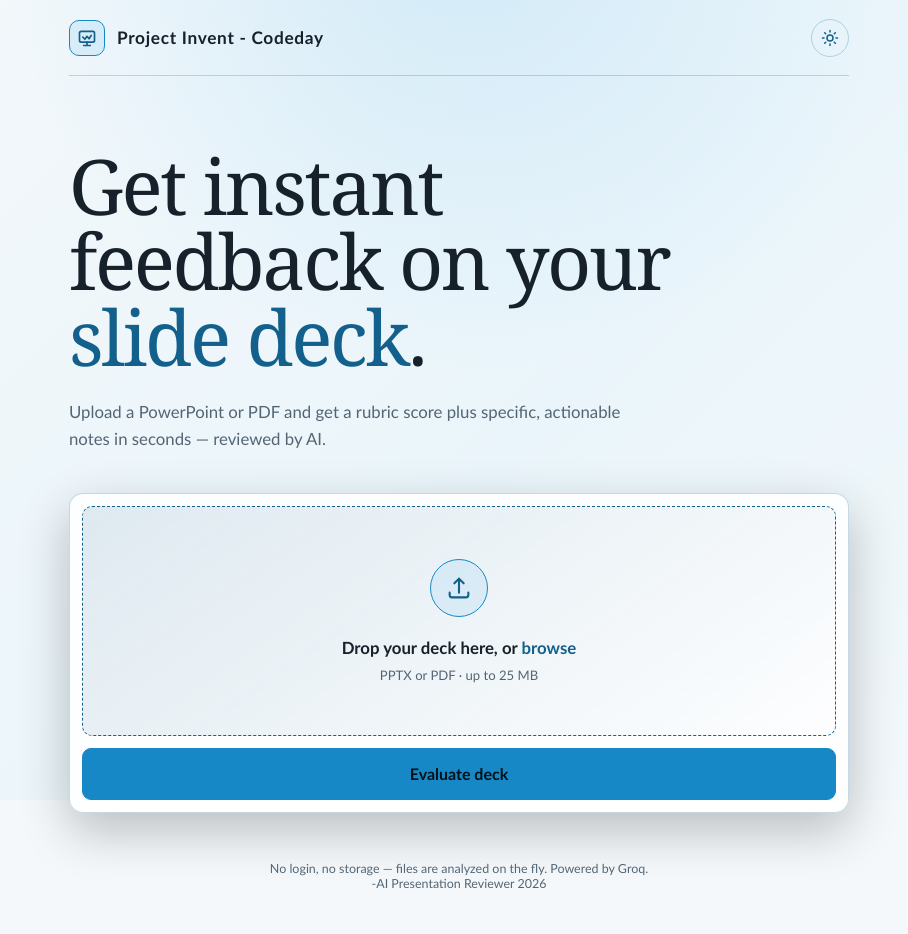
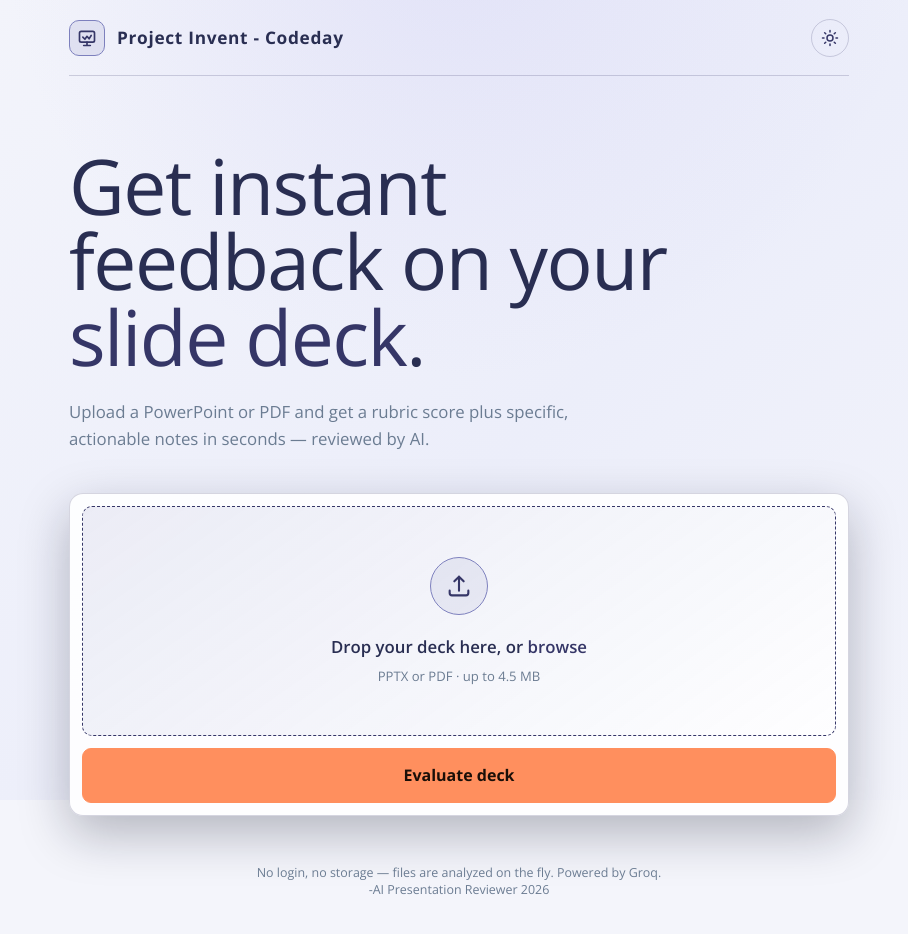
Before and after one commit to yaqubahmed325-dotcom/Project-invent-codeday, a website: page presentation-reviewer/frontend/index.html in a window 1280 px wide. Both pictures are taken after a click on the button "Switch to light mode". Shown: the whole page, without its empty margins (181-1089 px from the left). Drawn offline with nearby package versions, Linux system fonts and the light colour scheme.

Commit message:
New colors

```diff
--- a/presentation-reviewer/frontend/index.html
+++ b/presentation-reviewer/frontend/index.html
@@ -4,6 +4,9 @@
   <meta charset="UTF-8" />
   <meta name="viewport" content="width=device-width, initial-scale=1.0" />
   <title>AI Presentation Reviewer | Project Invent - Codeday</title>
+  <link rel="preconnect" href="https://fonts.googleapis.com">
+  <link rel="preconnect" href="https://fonts.gstatic.com" crossorigin>
+  <link href="https://fonts.googleapis.com/css2?family=Open+Sans:ital,wght@0,400;0,600;0,700;1,400&display=swap" rel="stylesheet">
   <link rel="stylesheet" href="style.css" />
   <!-- Vercel Web Analytics -->
   <script defer src="/_vercel/insights/script.js"></script>
@@ -39,7 +42,7 @@
             <svg viewBox="0 0 24 24" width="28" height="28" fill="none" stroke="currentColor" stroke-width="1.8" stroke-linecap="round" stroke-linejoin="round"><path d="M12 16V4M8 8l4-4 4 4"/><path d="M4 16v2a2 2 0 0 0 2 2h12a2 2 0 0 0 2-2v-2"/></svg>
           </span>
           <span class="dz-title" id="dropzone-label">Drop your deck here, or <span class="dz-browse">browse</span></span>
-          <span class="dz-hint">PPTX or PDF · up to 25&nbsp;MB</span>
+          <span class="dz-hint">PPTX or PDF · up to 4.5&nbsp;MB</span>
           <input type="file" id="deck" name="deck" accept=".pptx,.pdf" required />
         </label>
         <button type="submit" id="submit-btn" class="btn-primary">
--- a/presentation-reviewer/frontend/style.css
+++ b/presentation-reviewer/frontend/style.css
@@ -1,27 +1,32 @@
+
 :root {
-  --black: #05070a;
-  --surface: #0b1016;
-  --surface-raised: #101923;
-  --marine: #36a9e8;
-  --marine-bright: #78d4ff;
-  --marine-deep: #12608b;
-  --text: #d9f2ff;
-  --muted: #83a1b2;
-  --border: rgba(72, 170, 220, 0.28);
+  --black: #101226;
+  --surface: #171a35;
+  --surface-raised: #1e2242;
+  --marine: #7D80BD;
+  --marine-bright: #B0ADED;
+  --marine-deep: #353667;
+  --text: #E5EBF2;
+  --muted: #9b9fc4;
+  --border: rgba(176, 173, 237, 0.28);
   --error: #ff7d87;
+  --accent: #FF8F5E;
+  --accent-soft: #FCC782;
 }
 
 [data-theme="light"] {
-  --black: #f4f8fb;
+  --black: #f4f5fb;
   --surface: #ffffff;
-  --surface-raised: #eef5f9;
-  --marine: #1688c5;
-  --marine-bright: #12608b;
-  --marine-deep: #12608b;
-  --text: #17212b;
-  --muted: #536575;
-  --border: rgba(18, 96, 139, 0.24);
+  --surface-raised: #E5EBF2;
+  --marine: #7D80BD;
+  --marine-bright: #353667;
+  --marine-deep: #353667;
+  --text: #292E52;
+  --muted: #6B7C92;
+  --border: rgba(53, 54, 103, 0.2);
   --error: #b42332;
+  --accent: #FF8F5E;
+  --accent-soft: #FCC782;
 }
 
 * { box-sizing: border-box; }
@@ -34,7 +39,7 @@ body {
   padding: 0 1.25rem 2rem;
   color: var(--text);
   background: var(--black);
-  font-family: "Trebuchet MS", "Segoe UI", sans-serif;
+  font-family: "Open Sans", "Segoe UI", sans-serif;
   transition: color 180ms ease, background-color 180ms ease;
 }
 
@@ -42,12 +47,12 @@ body::before {
   position: fixed;
   z-index: -1;
   inset: 0;
-  background: radial-gradient(circle at 50% -10%, rgba(19, 105, 151, 0.24), transparent 42%), linear-gradient(135deg, #05070a 0%, #08121a 55%, #05070a 100%);
+  background: radial-gradient(circle at 50% -10%, rgba(125, 128, 189, 0.28), transparent 42%), linear-gradient(135deg, #101226 0%, #171a35 55%, #101226 100%);
   content: "";
 }
 
 [data-theme="light"] body::before {
-  background: radial-gradient(circle at 50% -10%, rgba(54, 169, 232, 0.16), transparent 42%), linear-gradient(135deg, #f4f8fb 0%, #eaf5fb 55%, #f4f8fb 100%);
+  background: radial-gradient(circle at 50% -10%, rgba(176, 173, 237, 0.22), transparent 42%), linear-gradient(135deg, #f4f5fb 0%, #eceefa 55%, #f4f5fb 100%);
 }
 
 .app { max-width: 780px; margin: 0 auto; }
@@ -61,7 +66,7 @@ body::before {
 }
 
 .brand { display: flex; align-items: center; gap: 0.75rem; color: var(--marine-bright); }
-.brand-mark { display: grid; place-items: center; width: 36px; height: 36px; border: 1px solid var(--marine); border-radius: 10px; background: rgba(54, 169, 232, 0.12); }
+.brand-mark { display: grid; place-items: center; width: 36px; height: 36px; border: 1px solid var(--marine); border-radius: 10px; background: rgba(125, 128, 189, 0.15); }
 .brand-name { color: var(--text); font-size: 1.08rem; font-weight: 700; letter-spacing: 0.04em; }
 .brand-ai { color: var(--marine-bright); }
 
@@ -76,68 +81,67 @@ body::before {
   color: var(--marine-bright);
   background: transparent;
 }
-.theme-toggle:hover { border-color: var(--marine); background: rgba(54, 169, 232, 0.12); }
+.theme-toggle:hover { border-color: var(--marine); background: rgba(125, 128, 189, 0.15); }
 .icon-sun { display: none; }
 [data-theme="light"] .icon-sun { display: block; }
 [data-theme="light"] .icon-moon { display: none; }
 
 .main { padding: 4.5rem 0 1rem; }
 .hero-copy { max-width: 680px; }
-h1 { margin: 0; color: var(--text); font-family: Georgia, serif; font-size: clamp(2.4rem, 7vw, 4.8rem); font-weight: 400; line-height: 0.98; letter-spacing: -0.03em; }
+h1 { margin: 0; color: var(--text); font-family: "Open Sans", sans-serif; font-weight: 400; font-size: clamp(2.4rem, 7vw, 4.8rem); line-height: 0.98; letter-spacing: -0.02em; }
 .grad { color: var(--marine-bright); }
 .hero-copy p { max-width: 570px; margin: 1.5rem 0 0; color: var(--muted); font-size: 1.05rem; line-height: 1.65; }
 
-.card { border: 1px solid var(--border); border-radius: 14px; background: color-mix(in srgb, var(--surface) 88%, transparent); box-shadow: 0 18px 50px rgba(0, 0, 0, 0.24); }
+.card { border: 1px solid var(--border); border-radius: 14px; background: color-mix(in srgb, var(--surface) 88%, transparent); box-shadow: 0 18px 50px rgba(16, 18, 38, 0.28); }
 .upload-card { margin-top: 2.5rem; padding: 0.75rem; }
 
-.dropzone { display: flex; flex-direction: column; align-items: center; justify-content: center; min-height: 230px; padding: 2.5rem 1rem; border: 1px dashed var(--marine-deep); border-radius: 10px; cursor: pointer; text-align: center; color: var(--muted); background: linear-gradient(145deg, rgba(18, 96, 139, 0.13), transparent); transition: border-color 180ms ease, background 180ms ease, transform 180ms ease; }
-.dropzone:hover, .dropzone.dragover { border-color: var(--marine-bright); background: rgba(54, 169, 232, 0.12); transform: translateY(-2px); }
+.dropzone { display: flex; flex-direction: column; align-items: center; justify-content: center; min-height: 230px; padding: 2.5rem 1rem; border: 1px dashed var(--marine-deep); border-radius: 10px; cursor: pointer; text-align: center; color: var(--muted); background: linear-gradient(145deg, rgba(125, 128, 189, 0.14), transparent); transition: border-color 180ms ease, background 180ms ease, transform 180ms ease; }
+.dropzone:hover, .dropzone.dragover { border-color: var(--marine-bright); background: rgba(125, 128, 189, 0.16); transform: translateY(-2px); }
 .dropzone input[type="file"] { position: absolute; width: 1px; height: 1px; opacity: 0; }
-.dz-icon { display: grid; place-items: center; width: 58px; height: 58px; margin-bottom: 1.25rem; border: 1px solid var(--marine); border-radius: 50%; color: var(--marine-bright); background: rgba(54, 169, 232, 0.1); }
-.dz-title { color: var(--text); font-size: 1.05rem; font-weight: 700; }
+.dz-icon { display: grid; place-items: center; width: 58px; height: 58px; margin-bottom: 1.25rem; border: 1px solid var(--marine); border-radius: 50%; color: var(--marine-bright); background: rgba(125, 128, 189, 0.12); }
+.dz-title { color: var(--text); font-size: 1.05rem; font-weight: 600; }
 .dz-browse { color: var(--marine-bright); }
 .dz-hint { margin-top: 0.55rem; color: var(--muted); font-size: 0.82rem; }
 
-button { width: 100%; padding: 0.95rem; border: 1px solid var(--marine); border-radius: 9px; color: #021018; background: var(--marine); cursor: pointer; font: inherit; font-weight: 700; transition: background 180ms ease, transform 180ms ease; }
+button { width: 100%; padding: 0.95rem; border: 1px solid var(--accent); border-radius: 9px; color: #1a0f08; background: var(--accent); cursor: pointer; font: inherit; font-weight: 700; transition: background 180ms ease, transform 180ms ease; }
 .upload-card button { margin-top: 0.75rem; }
-button:hover:not(:disabled) { background: var(--marine-bright); transform: translateY(-1px); }
+button:hover:not(:disabled) { background: var(--accent-soft); transform: translateY(-1px); }
 button:disabled { cursor: not-allowed; opacity: 0.55; }
 
 .status { margin-top: 1.25rem; padding: 0.85rem 1rem; border: 1px solid var(--border); border-radius: 9px; color: var(--marine-bright); background: var(--surface); }
 .status.error { border-color: var(--error); color: var(--error); }
 .results { display: grid; gap: 1rem; margin-top: 2.5rem; }
 .score-hero { display: flex; align-items: center; gap: 1.5rem; padding: 1.5rem; }
-.ring { display: grid; place-items: center; width: 132px; aspect-ratio: 1; flex: 0 0 auto; border-radius: 50%; background: conic-gradient(var(--marine-bright) var(--score, 0%), rgba(54, 169, 232, 0.12) 0); }
+.ring { display: grid; place-items: center; width: 132px; aspect-ratio: 1; flex: 0 0 auto; border-radius: 50%; background: conic-gradient(var(--accent) var(--score, 0%), rgba(125, 128, 189, 0.14) 0); }
 .ring-hole { display: grid; place-items: center; width: 106px; aspect-ratio: 1; border-radius: 50%; background: var(--surface); }
-.ring-num { color: var(--marine-bright); font-size: 2rem; font-weight: 700; }
+.ring-num { color: var(--accent); font-size: 2rem; font-weight: 700; }
 .ring-max { margin-top: -0.35rem; color: var(--muted); font-size: 0.75rem; }
 .grade-chip { display: inline-flex; align-items: center; gap: 0.45rem; color: var(--marine-bright); font-weight: 700; }
-.grade-dot { width: 8px; height: 8px; border-radius: 50%; background: var(--marine-bright); box-shadow: 0 0 12px var(--marine-bright); }
+.grade-dot { width: 8px; height: 8px; border-radius: 50%; background: var(--accent); box-shadow: 0 0 12px var(--accent); }
 .grade-sub { margin: 0.5rem 0 0; color: var(--muted); }
-.download-btn { display: inline-flex; align-items: center; justify-content: center; gap: 0.5rem; width: auto; margin-top: 1rem; padding: 0.65rem 0.85rem; color: var(--marine-bright); background: transparent; }
-.download-btn:hover:not(:disabled) { color: #021018; }
+.download-btn { display: inline-flex; align-items: center; justify-content: center; gap: 0.5rem; width: auto; margin-top: 1rem; padding: 0.65rem 0.85rem; color: var(--marine-bright); background: transparent; border-color: var(--marine); }
+.download-btn:hover:not(:disabled) { color: var(--black); background: var(--marine-bright); }
 .meters-card, .feedback-card { padding: 1.5rem; }
-h2 { margin: 0 0 1.25rem; color: var(--marine-bright); font-family: Georgia, serif; font-size: 1.35rem; font-weight: 400; }
+h2 { margin: 0 0 1.25rem; color: var(--marine-bright); font-family: "Open Sans", sans-serif; font-weight: 600; font-size: 1.35rem; }
 .meters { display: grid; gap: 1rem; }
 .meter-head { display: flex; justify-content: space-between; gap: 1rem; margin-bottom: 0.45rem; color: var(--text); font-size: 0.9rem; }
 .meter-head strong { color: var(--marine-bright); }
-.meter-track { height: 7px; overflow: hidden; border-radius: 99px; background: rgba(54, 169, 232, 0.12); }
+.meter-track { height: 7px; overflow: hidden; border-radius: 99px; background: rgba(125, 128, 189, 0.14); }
 .meter-track span { display: block; height: 100%; border-radius: inherit; background: linear-gradient(90deg, var(--marine-deep), var(--marine-bright)); }
 .feedback-list { display: grid; gap: 0.8rem; margin: 0; padding: 0; list-style: none; color: var(--muted); line-height: 1.55; }
 .feedback-list li { position: relative; padding-left: 1.25rem; }
-.feedback-list li::before { position: absolute; left: 0; color: var(--marine-bright); content: "→"; }
+.feedback-list li::before { position: absolute; left: 0; color: var(--accent); content: "→"; }
+.footer { padding: 2rem 0 0.5rem; color: var(--muted); font-size: 0.78rem; text-align: center; }
 
 .compliance-card { padding: 1.5rem; }
 .compliance-list { display: grid; gap: 0.9rem; margin: 0; padding: 0; list-style: none; }
-.compliance-item { padding: 0.85rem 1rem; border: 1px solid var(--border); border-radius: 9px; background: rgba(54, 169, 232, 0.06); }
+.compliance-item { padding: 0.85rem 1rem; border: 1px solid var(--border); border-radius: 9px; background: rgba(125, 128, 189, 0.08); }
 .compliance-item.missing { border-color: color-mix(in srgb, var(--error) 45%, var(--border)); background: color-mix(in srgb, var(--error) 8%, transparent); }
 .compliance-head { display: flex; align-items: center; gap: 0.6rem; }
-.compliance-mark { display: grid; place-items: center; width: 22px; height: 22px; border-radius: 50%; font-size: 0.85rem; font-weight: 700; flex: 0 0 auto; color: #021018; background: var(--marine-bright); }
+.compliance-mark { display: grid; place-items: center; width: 22px; height: 22px; border-radius: 50%; font-size: 0.85rem; font-weight: 700; flex: 0 0 auto; color: var(--black); background: var(--accent); }
 .compliance-item.missing .compliance-mark { color: #fff; background: var(--error); }
-.compliance-label { color: var(--text); font-weight: 700; }
+.compliance-label { color: var(--text); font-weight: 600; }
 .compliance-note { margin: 0.45rem 0 0 1.85rem; color: var(--muted); font-size: 0.88rem; line-height: 1.5; }
-
-.footer { padding: 2rem 0 0.5rem; color: var(--muted); font-size: 0.78rem; text-align: center; }
 
 @media (max-width: 560px) {
   body { padding-inline: 1rem; }
```
